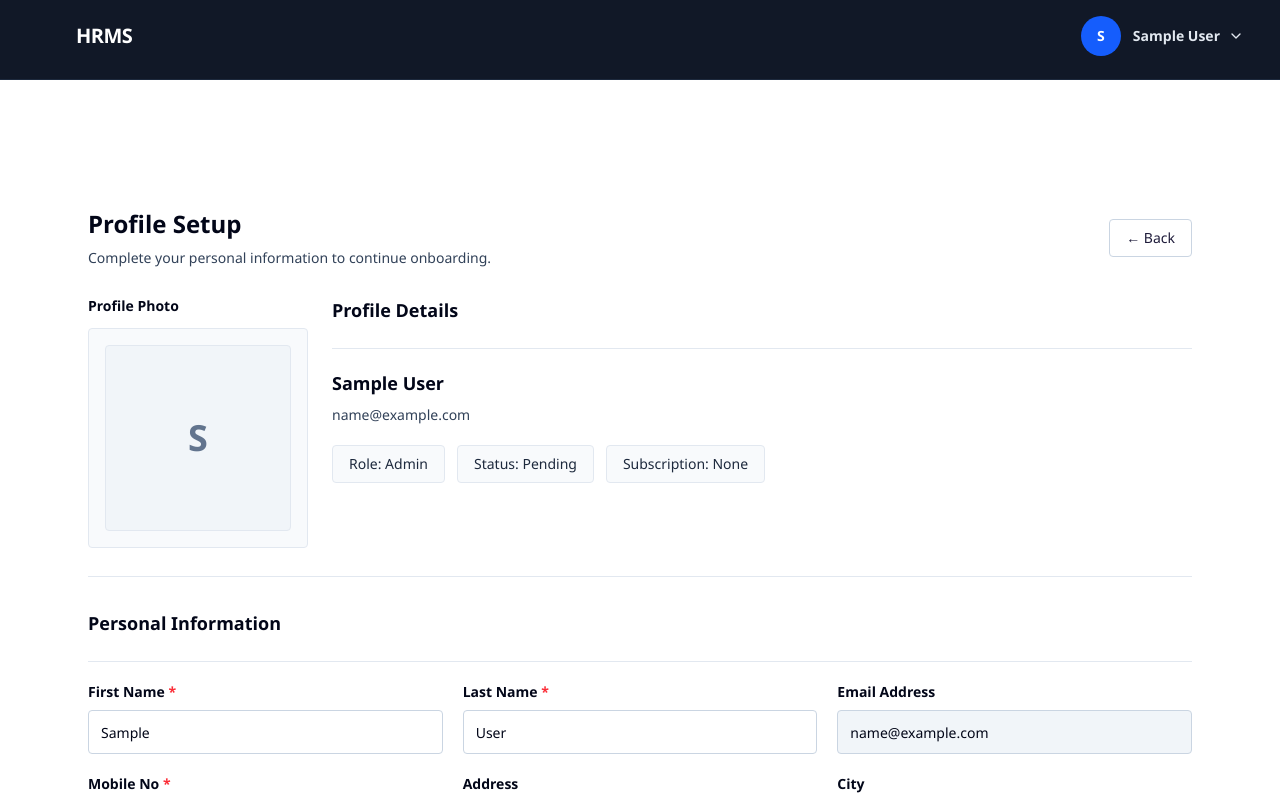
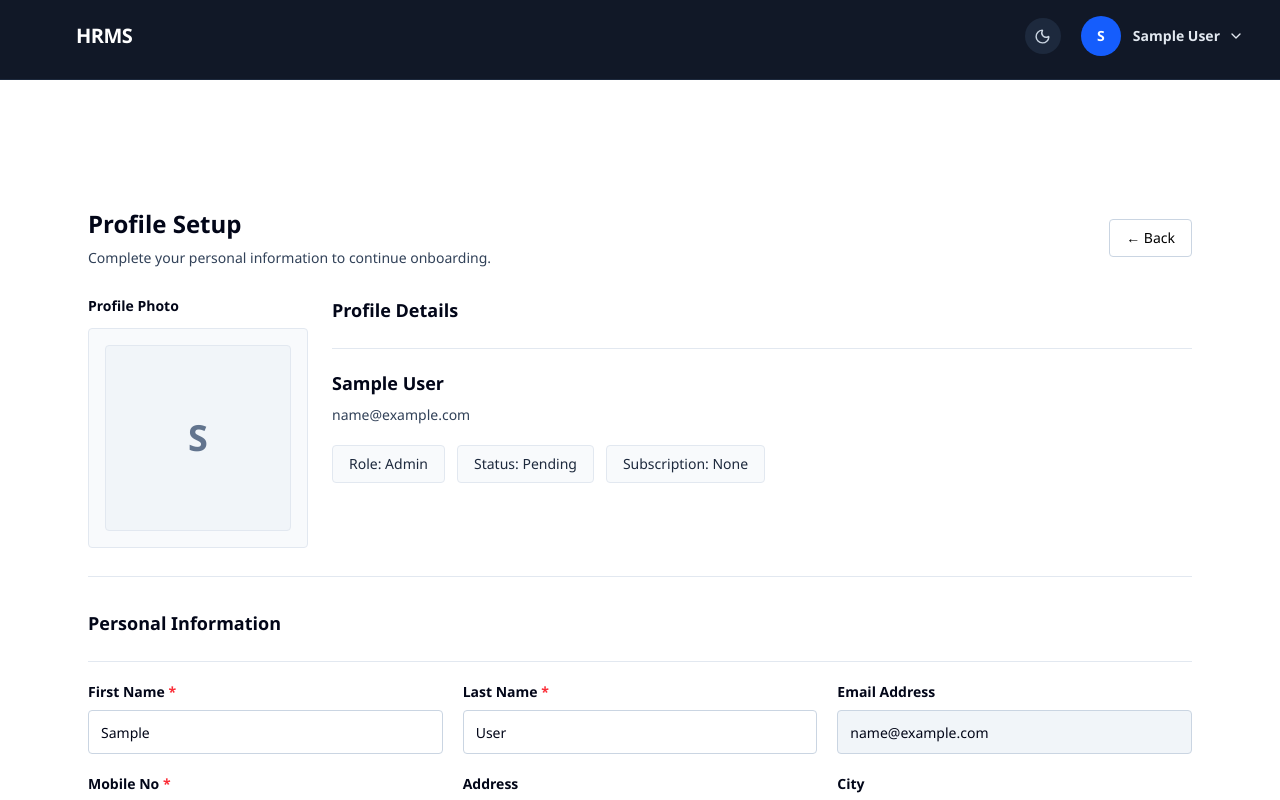
Before and after one commit to vishhalsingh99/humanResourceManagementSystem, a React (Vite) app in the folder Frontend/: page /onboarding/profile in a window 1280 px wide. Shown: the top 800 px of the page. Built offline with nearby package versions, Linux system fonts and the light colour scheme; no server answers; sample sign-in values are in the browser's storage.

Commit message:
Polish form controls and theme switching

```diff
--- a/Frontend/src/components/layout/Header.jsx
+++ b/Frontend/src/components/layout/Header.jsx
@@ -1,7 +1,8 @@
-import { Menu, CircleUserRound, ChevronDown } from 'lucide-react';
+import { Menu, CircleUserRound, ChevronDown, Moon, Sun } from 'lucide-react';
 import { useNavigate } from 'react-router-dom';
 import { ROUTES } from '../../constants/routes.constants';
 import { useApp } from '../../context/AppContext';
+import { useTheme } from '../../context/ThemeContext';
 import { buildUploadedFileUrl } from '../../utils';
 
 export default function Header({
@@ -13,6 +14,7 @@ export default function Header({
   hideMenu = false,
 }) {
   const { onboarding, isImpersonating } = useApp();
+  const { isDark, toggleTheme } = useTheme();
   const roleLabel = user?.roleName || user?.role || 'Admin';
   const companyName =
     onboarding?.company?.companyName || 'HRMS';
@@ -53,7 +55,17 @@ export default function Header({
             </p>
           </div>
         </div>
-        <div className="relative">
+        <div className="flex items-center gap-2">
+          <button
+            type="button"
+            onClick={toggleTheme}
+            aria-label={isDark ? 'Switch to light mode' : 'Switch to dark mode'}
+            title={isDark ? 'Switch to light mode' : 'Switch to dark mode'}
+            className="flex h-9 w-9 items-center justify-center rounded-full bg-slate-800 text-slate-300 transition hover:-translate-y-0.5 hover:bg-slate-700 hover:text-white"
+          >
+            {isDark ? <Sun size={17} /> : <Moon size={17} />}
+          </button>
+          <div className="relative">
           <button
             onClick={() => setProfileOpen((open) => !open)}
             className="flex cursor-pointer items-center gap-3 rounded-md px-1 py-1 text-slate-200 transition hover:bg-slate-800 sm:px-3"
@@ -117,7 +129,8 @@ export default function Header({
               </div>
             </div>
           )}
-        </div>
+          </div>
+          </div>
       </div>
     </header>
   );
--- a/Frontend/src/context/ThemeContext.jsx
+++ b/Frontend/src/context/ThemeContext.jsx
@@ -17,6 +17,7 @@ export function ThemeProvider({ children }) {
 
   useEffect(() => {
     document.documentElement.classList.toggle('dark', theme === 'dark');
+    document.documentElement.style.colorScheme = theme;
     localStorage.setItem(STORAGE_KEY, theme);
   }, [theme]);
 
--- a/Frontend/src/features/employees/components/EmployeeFormField.jsx
+++ b/Frontend/src/features/employees/components/EmployeeFormField.jsx
@@ -88,7 +88,7 @@ export default function EmployeeFormField({ field, value, onChange, onAddOption,
             <button
               type="button"
               onClick={() => onAddOption(field.name)}
-              className="flex items-center justify-center gap-2 rounded-none bg-blue-600 px-4 text-xs font-semibold text-white transition hover:bg-blue-700 cursor-pointer"
+              className="flex items-center justify-center gap-2 rounded-xl bg-blue-600 px-4 text-xs font-semibold text-white shadow-sm transition duration-200 hover:-translate-y-0.5 hover:bg-blue-700 hover:shadow-md cursor-pointer"
             >
               <Plus size={16} />
               Add
--- a/Frontend/src/features/employees/constants/employee.constants.js
+++ b/Frontend/src/features/employees/constants/employee.constants.js
@@ -41,7 +41,7 @@ export const emptyEmployeeForm = {
 
 
 export const inputClassName =
-  'w-full rounded-none border border-slate-300 bg-white px-2 py-1 text-sm text-slate-900 outline-none transition focus:border-blue-500';
+  'w-full rounded-xl border border-slate-200 bg-white px-3 py-2.5 text-sm text-slate-900 shadow-sm outline-none transition duration-200 placeholder:text-slate-400 hover:border-slate-300 focus:border-blue-500 focus:ring-4 focus:ring-blue-500/10';
 
 export const labelClassName = 'mb-2 block text-sm font-semibold text-slate-800';
 
--- a/Frontend/src/styles/globals.css
+++ b/Frontend/src/styles/globals.css
@@ -1,5 +1,23 @@
 @import "tailwindcss";
-@import "./theme.css";
+
+.sidebar-scrollbar {
+  scrollbar-width: none;
+  -ms-overflow-style: none;
+}
+
+.sidebar-scrollbar::-webkit-scrollbar {
+  display: none;
+}
+
+input[type='date']::-webkit-calendar-picker-indicator {
+  cursor: pointer;
+  opacity: 0.7;
+  filter: saturate(0.8);
+}
+
+input[type='date']::-webkit-calendar-picker-indicator:hover {
+  opacity: 1;
+}
 
 /* Attendance calendar (FullCalendar) — matches the app's slate/blue theme */
 .attendance-calendar .fc {
```
